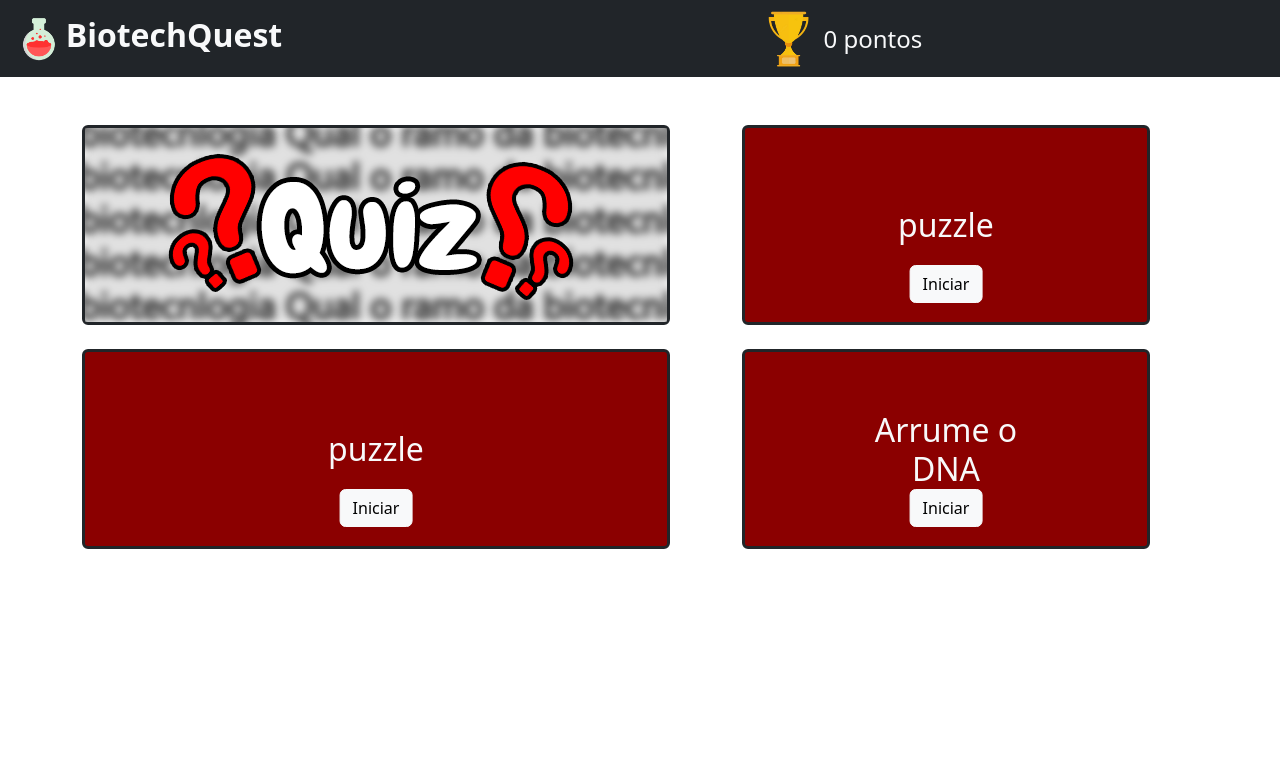
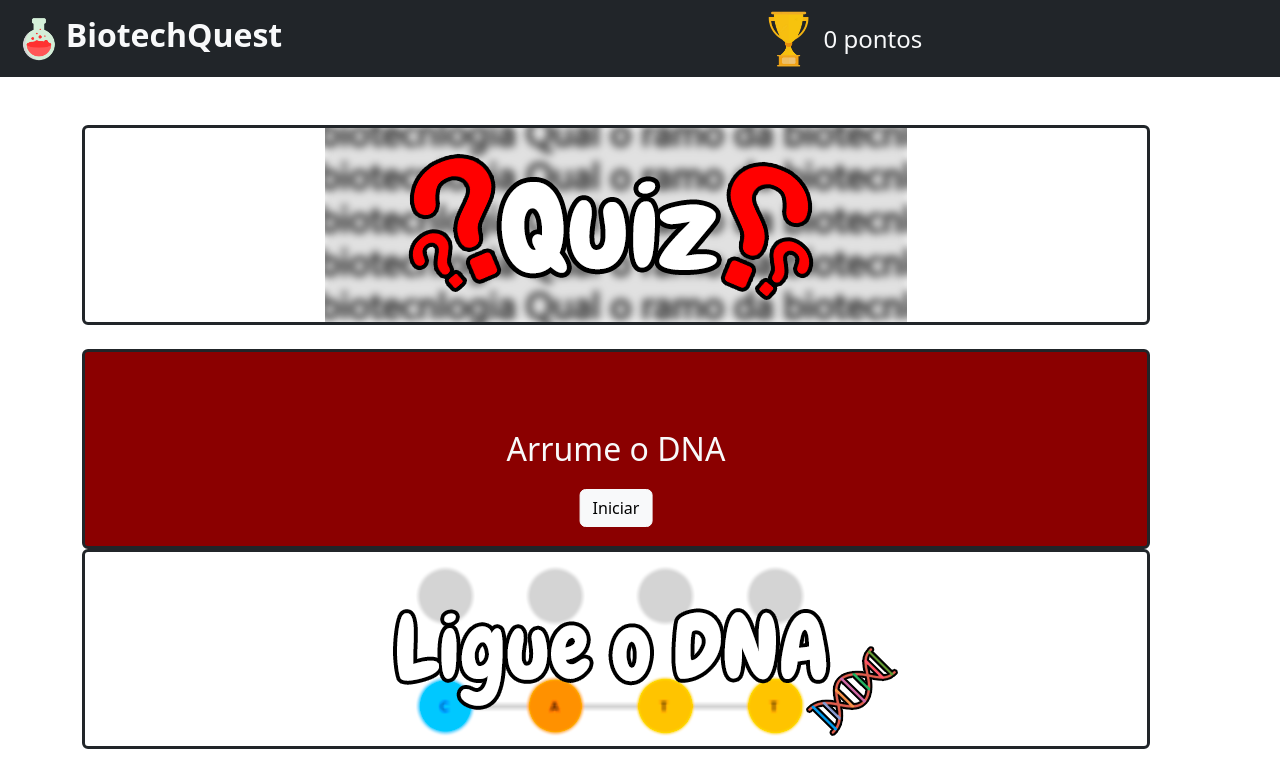
Before and after one commit to LucasMoce/biotech_quest, a React (Create React App) app: page / in a window 1280 px wide. Shown: the top 771 px of the page. Built offline with nearby package versions, Linux system fonts and the light colour scheme; no server answers.

Commit message:
foto do puzzle

```diff
--- a/src/components/Home.js
+++ b/src/components/Home.js
@@ -1,6 +1,7 @@
 import React from 'react'
 import { Link, useMatch, useResolvedPath, } from "react-router-dom";
 import quiz from './quiz.png';
+import puzzle from './puzzle.png';
 
 const Home = () => {
   return (
@@ -15,14 +16,15 @@ const Home = () => {
                     </div>
                     <br />
                     <div className="border border-dark border-3 position-relative rounded" style={{backgroundColor:`darkred`, height:`200px`}}>
-                        <h2 className='text-light position-absolute top-50 start-50 translate-middle'>puzzle</h2>
-                        <button className='btn btn-light position-absolute bottom-0 start-50 translate-middle'><Link to="/puzzle" className="nav-link">Iniciar</Link></button>
+                        <h2 className='text-light position-absolute top-50 start-50 translate-middle'>Arrume o DNA</h2>
+                        <button className='btn btn-light position-absolute bottom-0 start-50 translate-middle'><Link to="/DNAGame" className="nav-link">Iniciar</Link></button>
                     </div>
                 </div>
                 <div className='col me-5'>
-                <div className="border border-dark border-3 position-relative rounded" style={{backgroundColor:`darkred`, height:`200px`}}>
-                        <h2 className='text-light position-absolute top-50 start-50 translate-middle'>puzzle</h2>
-                        <button className='btn btn-light position-absolute bottom-0 start-50 translate-middle'><Link to="/puzzle" className="nav-link">Iniciar</Link></button>
+                <div className="border border-dark border-3 position-relative rounded" style={{height:`200px`}}>
+                        <Link to="/puzzle" className="nav-link">
+                        <img src={puzzle} alt="" />
+                        </Link>
                     </div>
                     <br />
                     <div className="border border-dark border-3 position-relative rounded" style={{backgroundColor:`darkred`, height:`200px`}}>
```
Also changed, not shown: src/components/puzzle.png (added).
